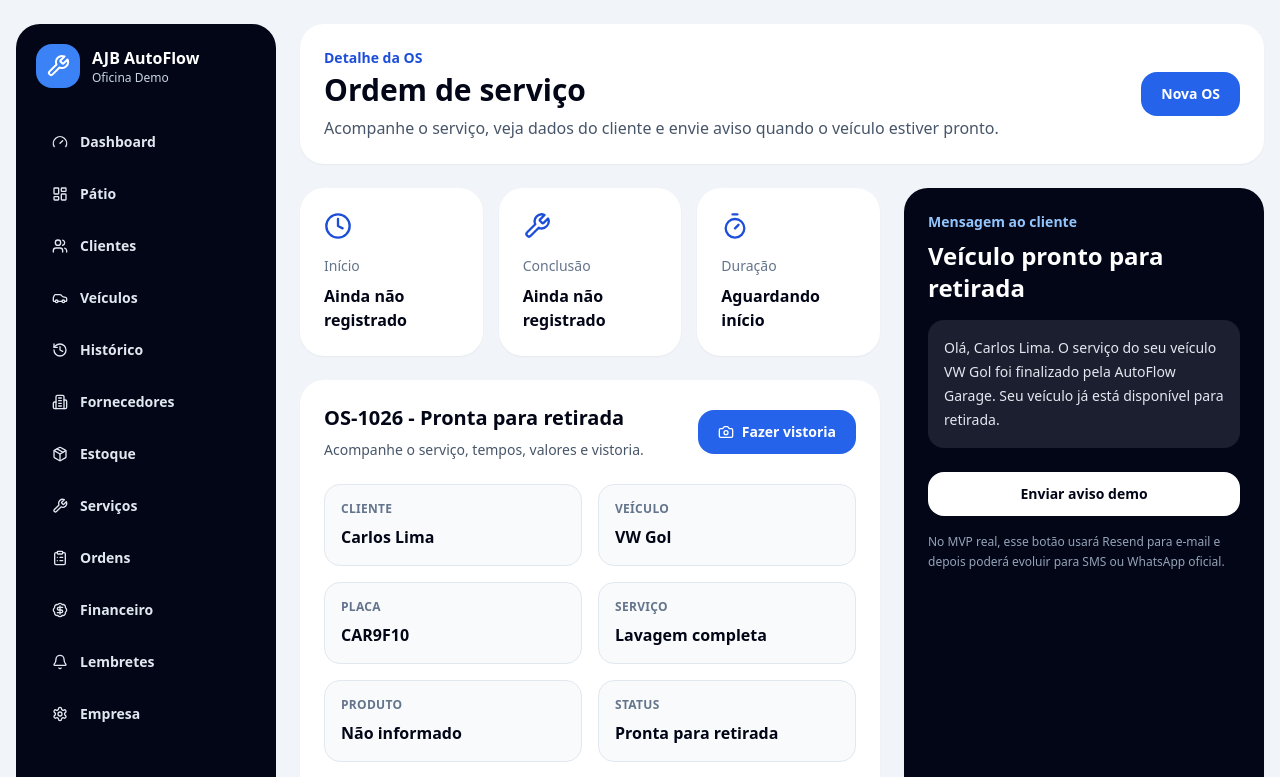
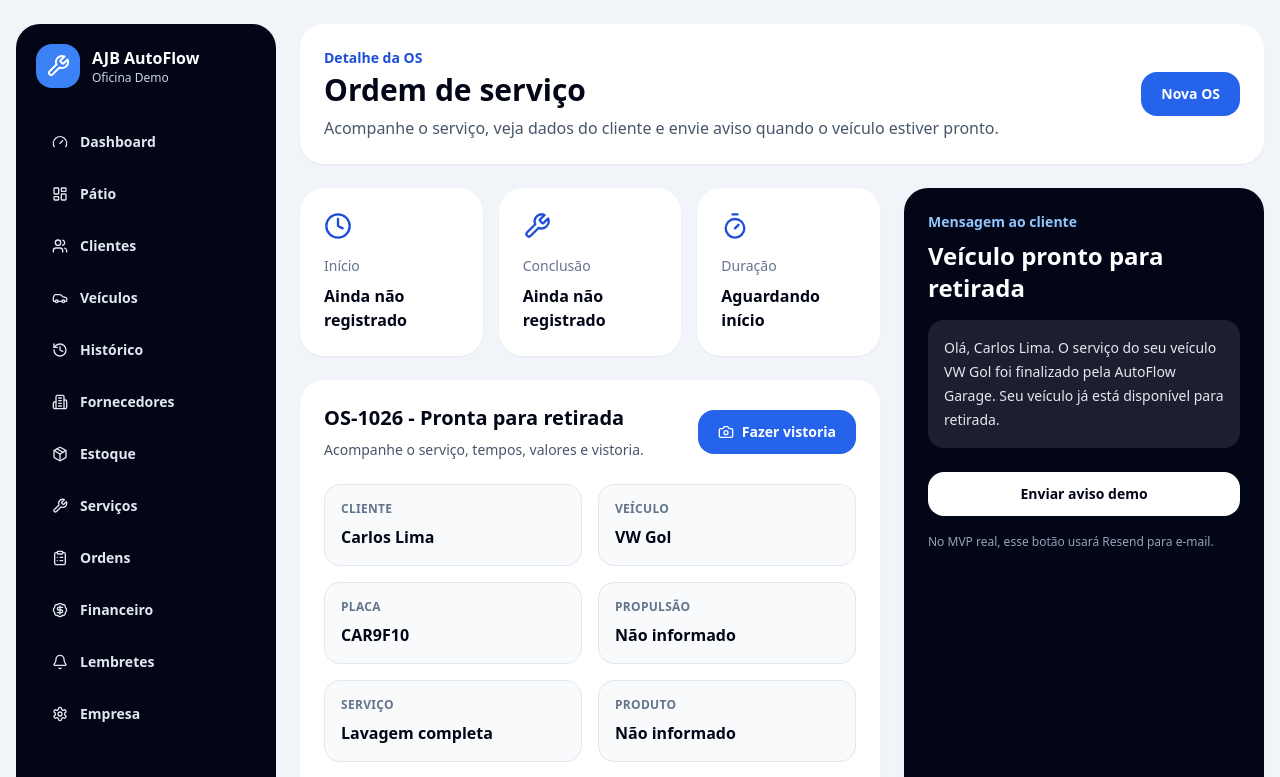
Before and after one commit to anjobrito/ajb-autoflow, a Next.js app: page /ordens-servico/1 in a window 1280 px wide. Shown: the top 777 px of the page. Built offline with nearby package versions, Linux system fonts and the light colour scheme.

Commit message:
Show vehicle powertrain in work order detail

```diff
--- a/components/work-order-detail-client.tsx
+++ b/components/work-order-detail-client.tsx
@@ -4,7 +4,7 @@ import Link from "next/link";
 import { useEffect, useMemo, useState } from "react";
 import { Camera, CheckSquare, Clock, Timer, Wrench } from "lucide-react";
 import { demoWorkOrders } from "@/lib/demo-data";
-import { findInspectionByWorkOrderId, findWorkOrderById, StoredInspection, StoredWorkOrder } from "@/lib/browser-store";
+import { findInspectionByWorkOrderId, findWorkOrderById, listVehicles, StoredInspection, StoredVehicle, StoredWorkOrder } from "@/lib/browser-store";
 
 type DetailOrder = {
   id: string;
@@ -12,6 +12,7 @@ type DetailOrder = {
   customer: string;
   vehicle: string;
   plate?: string;
+  powertrain?: string;
   service: string;
   product?: string;
   status: string;
@@ -38,23 +39,33 @@ function formatDuration(start?: string, end?: string) {
   return hours <= 0 ? `${minutes} min` : `${hours}h ${minutes}min`;
 }
 
+function normalizePlate(value: string) {
+  return value.replace(/[^a-zA-Z0-9]/g, "").toUpperCase();
+}
+
 export function WorkOrderDetailClient({ id }: { id: string }) {
   const [storedOrder, setStoredOrder] = useState<StoredWorkOrder | null>(null);
   const [inspection, setInspection] = useState<StoredInspection | null>(null);
+  const [vehicles, setVehicles] = useState<StoredVehicle[]>([]);
 
   useEffect(() => {
     setStoredOrder(findWorkOrderById(id) ?? null);
     setInspection(findInspectionByWorkOrderId(id) ?? null);
+    setVehicles(listVehicles());
   }, [id]);
 
   const order: DetailOrder = useMemo(() => {
     if (storedOrder) {
+      const plate = storedOrder.vehicle.split(" - ")[0] ?? "";
+      const vehicle = vehicles.find((item) => normalizePlate(item.plate) === normalizePlate(plate));
+
       return {
         id: storedOrder.id,
         code: storedOrder.code,
         customer: storedOrder.customer,
         vehicle: storedOrder.vehicle,
-        plate: storedOrder.vehicle.split(" - ")[0] ?? "",
+        plate,
+        powertrain: vehicle?.powertrain || "Não informado",
         service: storedOrder.service,
         product: storedOrder.product,
         status: storedOrder.status,
@@ -67,13 +78,14 @@ export function WorkOrderDetailClient({ id }: { id: string }) {
       };
     }
     const demo = demoWorkOrders.find((item) => item.id === id) ?? demoWorkOrders[2];
-    return demo;
-  }, [id, storedOrder]);
+    return { ...demo, powertrain: "Não informado" };
+  }, [id, storedOrder, vehicles]);
 
   const details = [
     ["Cliente", order.customer],
     ["Veículo", order.vehicle],
     ["Placa", order.plate ?? "Não informada"],
+    ["Propulsão", order.powertrain ?? "Não informado"],
     ["Serviço", order.service],
     ["Produto", order.product ?? "Não informado"],
     ["Status", order.status],
@@ -131,7 +143,7 @@ export function WorkOrderDetailClient({ id }: { id: string }) {
         <p className="text-sm font-bold text-blue-300">Mensagem ao cliente</p><h2 className="mt-2 text-2xl font-black">Veículo pronto para retirada</h2>
         <p className="mt-4 rounded-2xl bg-white/10 p-4 text-sm leading-6 text-slate-200">Olá, {order.customer}. O serviço do seu veículo {order.vehicle} foi finalizado pela AutoFlow Garage. Seu veículo já está disponível para retirada.</p>
         <form action="/api/notifications/vehicle-ready" method="post" className="mt-6"><input type="hidden" name="customer" value={order.customer} /><input type="hidden" name="vehicle" value={order.vehicle} /><input type="hidden" name="plate" value={order.plate ?? ""} /><button className="w-full rounded-2xl bg-white px-4 py-3 text-sm font-black text-slate-950">Enviar aviso demo</button></form>
-        <p className="mt-4 text-xs leading-5 text-slate-400">No MVP real, esse botão usará Resend para e-mail e depois poderá evoluir para SMS ou WhatsApp oficial.</p>
+        <p className="mt-4 text-xs leading-5 text-slate-400">No MVP real, esse botão usará Resend para e-mail.</p>
       </div>
     </div>
   );
```
